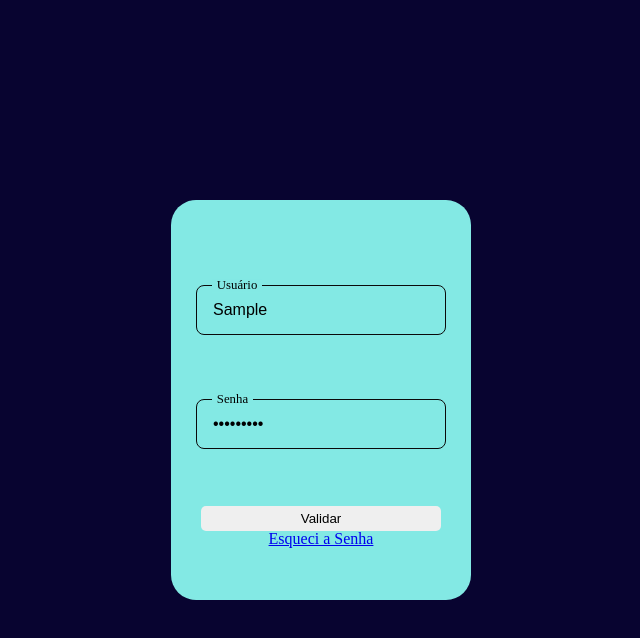
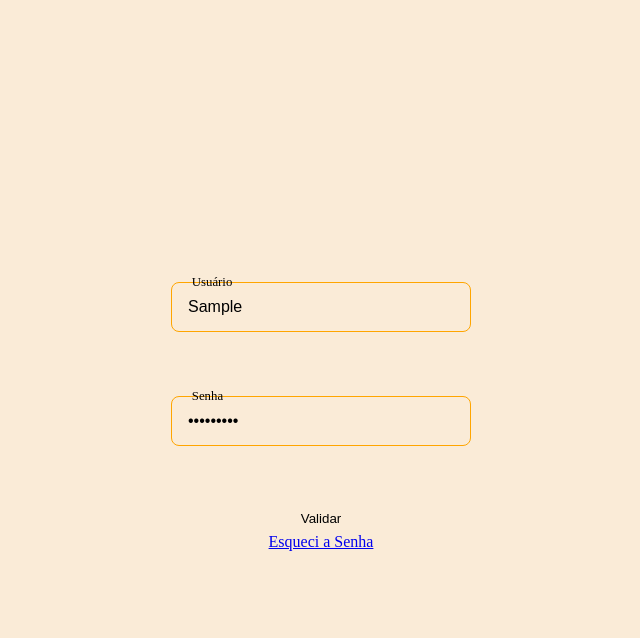
Before and after one commit to JokerMellark/g243I2t, a plain HTML site: page index.html in a window 1280 px wide. Both pictures are taken after typing "Sample", "Sample123" into the empty fields and a click on the button "Validar". Shown: the whole page, without its empty margins (319-959 px from the left). Drawn offline with Linux system fonts and the light colour scheme.

Commit message:
Update login.css

```diff
--- a/style/login.css
+++ b/style/login.css
@@ -1,9 +1,11 @@
+
 @import url(reset.css);
 @import url(padrao.css);
 
 .pagina-login {
-    background-color: rgb(8, 4, 48)
+    background-color: antiquewhite;
 }
+
 .login {
     width: 100vw;
     height: 100vh;
@@ -11,8 +13,9 @@
     align-items: center;
     justify-content: center;
 }
+
 .form-login {
-    background-color: rgb(131, 233, 228);
+    background-color: var(--fundoLogin);
     width: 300px;
     height: 400px;
     display: flex;
@@ -25,48 +28,75 @@
 .form-login button {
     margin-top: 25px;
     width: 80%;
-    padding: 5px;
+    padding: 8px;
     border-radius: 5px;
     border: none;
+    background-color: var(--btnSistema);
 }
-.form-login label {
-    display: flex;
+
+.form-login button:hover {
+    background-color: var(--btnSistemaHover);
+    color: var(--fonte);
 }
-.campo-input{
-    width: 250px;
+
+.campo-input {
+    width: 300px;
     height: 50px;
     position: relative;
     margin: 2rem 0;
 }
-.campo-input input{
+
+.campo-input input {
     position: absolute;
     inset: 0;
     background-color: transparent;
     padding: 0 1rem;
     font-size: 1rem;
     outline: none;
-    border: 1px solid  rgb(10, 10, 10);
+    border: 1px solid orange;
     border-radius: .5rem;
-    color:  rgb(0, 0, 0);
+    color: var(--fonte);
 }
-.campo-input label{
-    position: absolute;
-    top: 40%;
+
+.campo-input label {
+    position: relative;
+    top: 30%;
     left: 1rem;
     transform: translateY(-30%);
-    color: rgb(3, 3, 3);
+    color: var(--fonte);
     pointer-events: none;
     padding: 0 .3rem;
-    background-color: rgb(131, 233, 228);
+    background-color: var(--fundoLogin);
     transition: 200ms ease-in-out top,
-                200ms ease-in-out font-size,
-                200ms ease-in-out font-color;
+        200ms ease-in-out font-size,
+        200ms ease-in-out font-color;
 }
 
-.campo-input input:focus + label,
-.campo-input input:valid + label{
-    top: -2px;
+.campo-input input:focus+label,
+.campo-input input:valid+label {
+    top: -9px;
     font-size: .8rem;
-    color: rgb(0, 0, 0);
+    color: var(--fonte);
+}
 
+.cadastro {
+    background-color: aqua;
 }
+
+.form-cadastro {
+    height: 100vh;
+    width: 70vw;
+}
+
+.mesma-linha {
+    display: flex;
+    flex-direction: row;
+}
+
+.campo-input-grande {
+    width: 90%;
+}
+
+.campo-input-pequeno {
+    width: 250px;
+}
```
